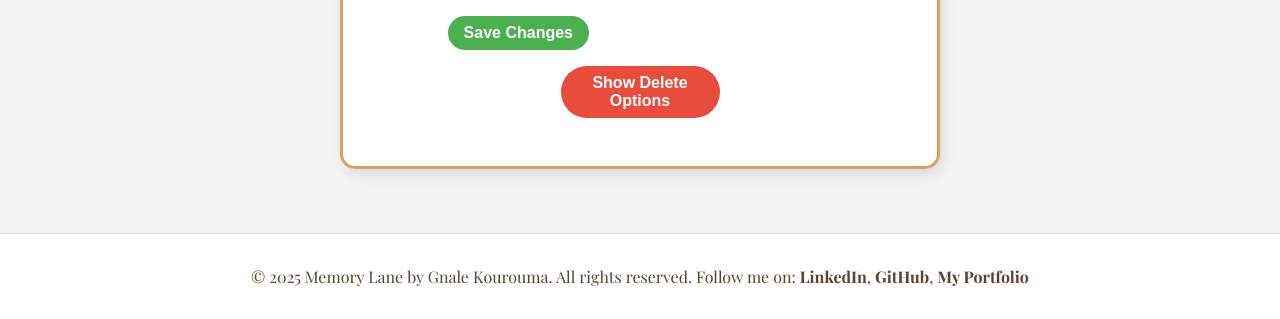
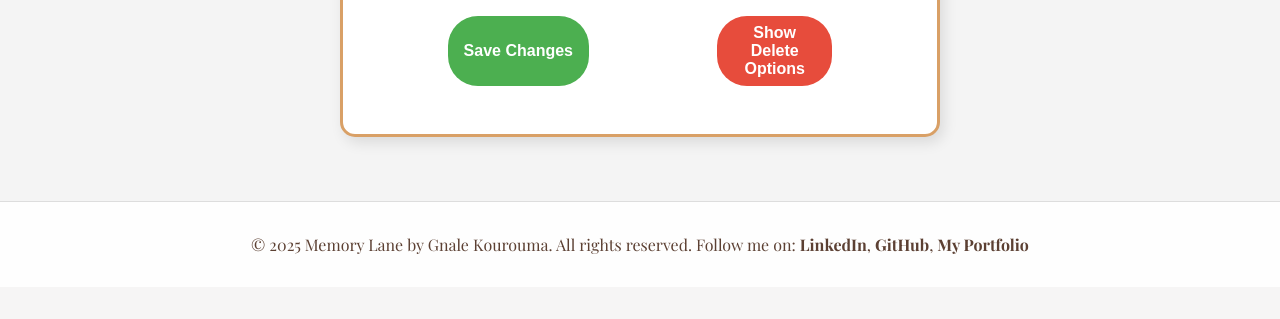
Before and after one commit to gkourouma/dear-future-me, a Django app: page /profile/edit/ in a window 1280 px wide. Shown: the part 928-1247 px from the top of the page. After the commit the page ends 1182 px from the top, so only its background shows below. Run offline with Django 5.2, Linux system fonts and the light colour scheme; the visitor is signed in with stand-in values (Sample User, id 1); data comes from the database, SQL or seed files in the repository; some web fonts are replaced.

Commit message:
Updated profile edit form buttons for improved structure

```diff
--- a/main_app/templates/edit_profile_form.html
+++ b/main_app/templates/edit_profile_form.html
@@ -37,10 +37,12 @@
       />
     </div>
 
+    <div class="buttons">
     <button type="submit" class="btn save-btn">Save Changes</button>
+    <button type="button" class="btn danger toggle-delete-btn" onclick="toggleDelete()">Show Delete Options</button>
+    </div>
   </form>
 
-  <button type="button" class="btn danger toggle-delete-btn" onclick="toggleDelete()">Show Delete Options</button>
 
   <div id="deleteAccountSection" class="delete-account hidden">
     <h3>Delete Account</h3>
```
